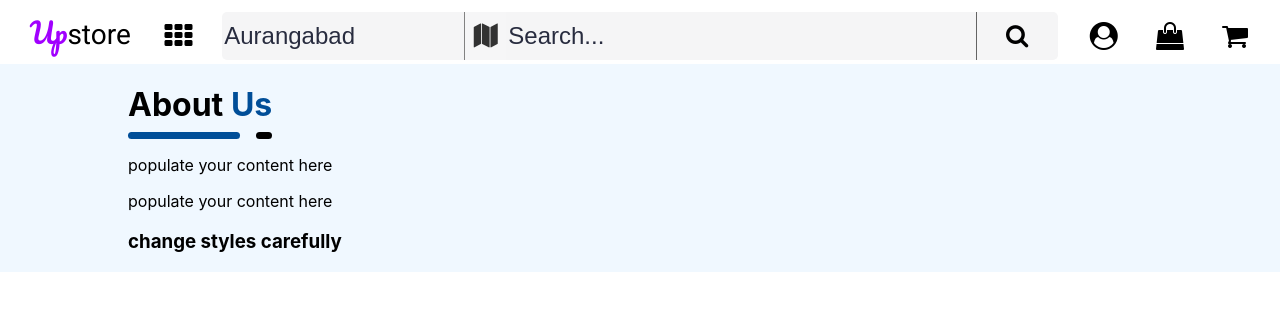
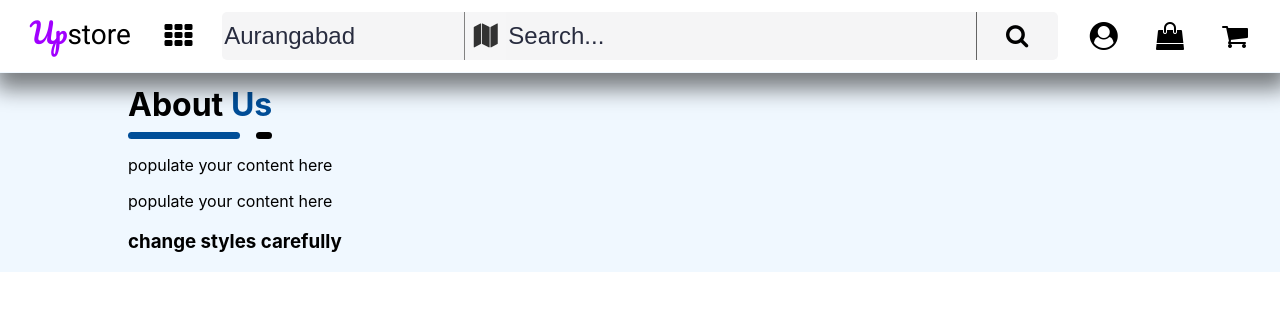
Before and after one commit to harshit151001/Upstore.in, a React (Create React App) app: page /aboutus in a window 1280 px wide. Shown: the top 310 px of the page. Built offline with nearby package versions, Linux system fonts and the light colour scheme.

Commit message:
fixed navbar done

```diff
--- a/src/Components/Carousel/Slider.js
+++ b/src/Components/Carousel/Slider.js
@@ -20,6 +20,7 @@ const Sliderbox = styled.div`
   align-items: center;
   overflow: hidden;
   background: black;
+  z-index: 1;
 `;
 
 const Slide = styled.div`
--- a/src/Components/Navbar/Desktop.js
+++ b/src/Components/Navbar/Desktop.js
@@ -16,7 +16,6 @@ const DesktopNav = styled.div`
   top: 0;
   border-bottom: 1px solid aliceblue;
   z-index: 100;
-
   div {
     height: 9vh;
     width: 68%;
--- a/src/Components/Navbar/Navbar.js
+++ b/src/Components/Navbar/Navbar.js
@@ -39,6 +39,7 @@ function Navbar() {
     fontFamily: 'MuseoModerno',
     position: 'fixed',
     top: '0',
+    zIndex: 100,
     width: '100%',
     height: '9vh',
   };
```
Also changed, not shown: 1 other file (tests, documents, lock files or other folders).
